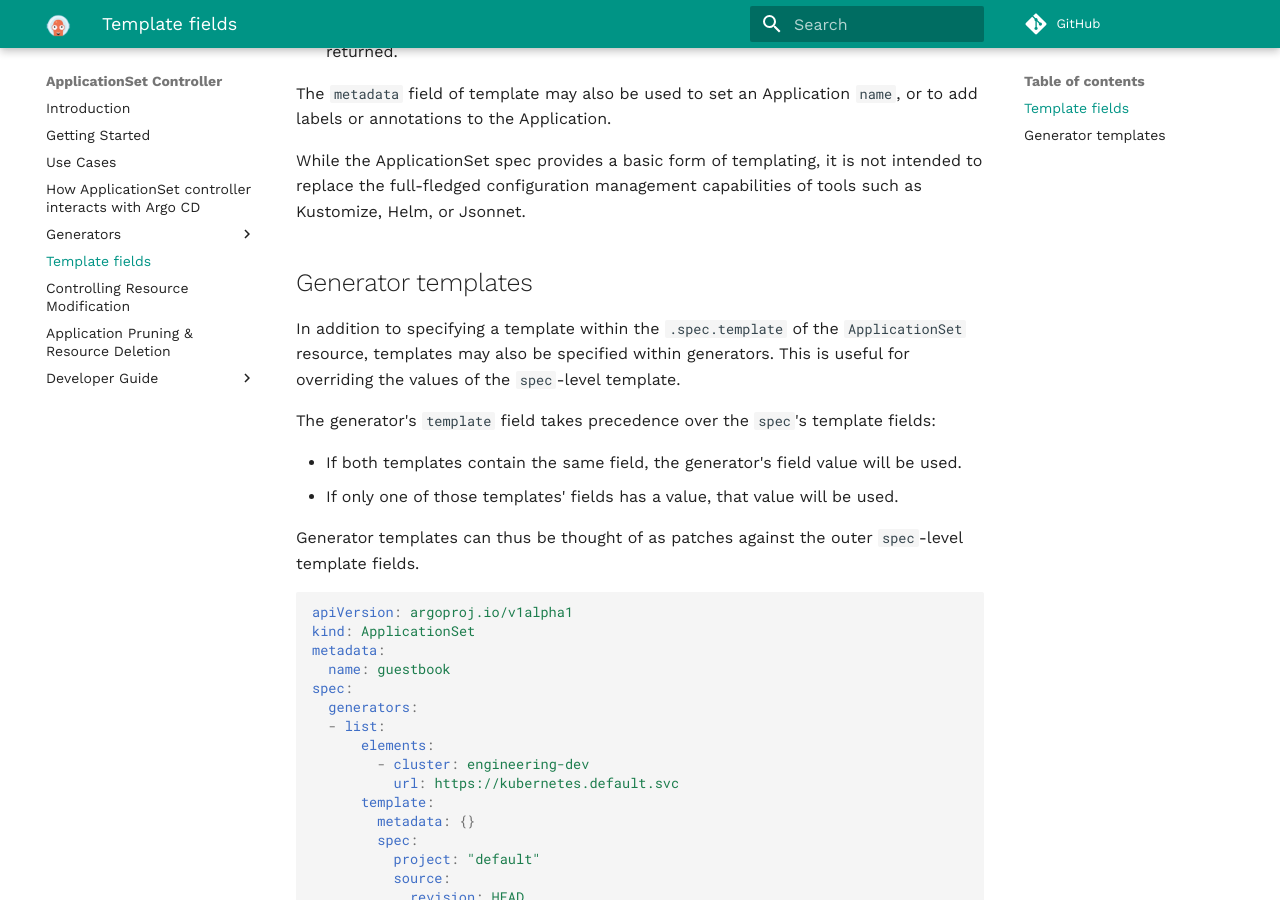
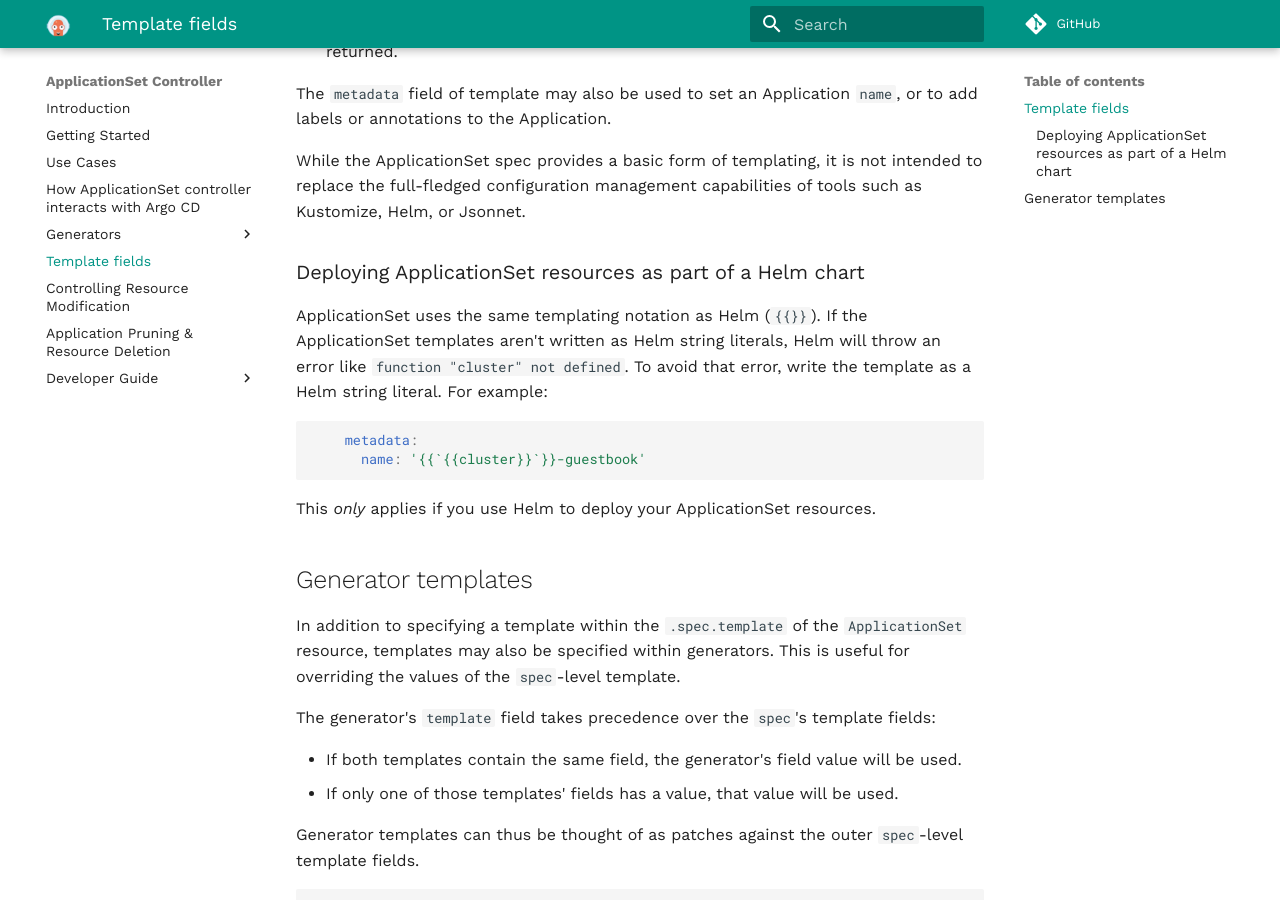
Before and after one commit to argoproj/applicationset, an MkDocs documentation site: the page built from docs/Template.md, in a window 1280 px wide and 900 px high, scrolled down 1348 px. Built offline with MkDocs 1.6.1 and Material for MkDocs 9.7.7, drawn with Linux system fonts in a browser that asks for light colours; comment, search, counter and statistics services are not loaded.

Commit message:
docs: add example of ApplicationSet in a Helm chart (#471)
* docs: add example of ApplicationSet in a Helm chart

Signed-off-by: Michael Crenshaw <michael@crenshaw.dev>

````diff
--- a/docs/Template.md
+++ b/docs/Template.md
@@ -42,6 +42,19 @@ Note:
 The `metadata` field of template may also be used to set an Application `name`, or to add labels or annotations to the Application.
 
 While the ApplicationSet spec provides a basic form of templating, it is not intended to replace the full-fledged configuration management capabilities of tools such as Kustomize, Helm, or Jsonnet.
+
+### Deploying ApplicationSet resources as part of a Helm chart
+
+ApplicationSet uses the same templating notation as Helm (`{{}}`). If the ApplicationSet templates aren't written as
+Helm string literals, Helm will throw an error like `function "cluster" not defined`. To avoid that error, write the
+template as a Helm string literal. For example:
+
+```yaml
+    metadata:
+      name: '{{`{{cluster}}`}}-guestbook'
+```
+
+This _only_ applies if you use Helm to deploy your ApplicationSet resources.
 
 ## Generator templates
 
````
